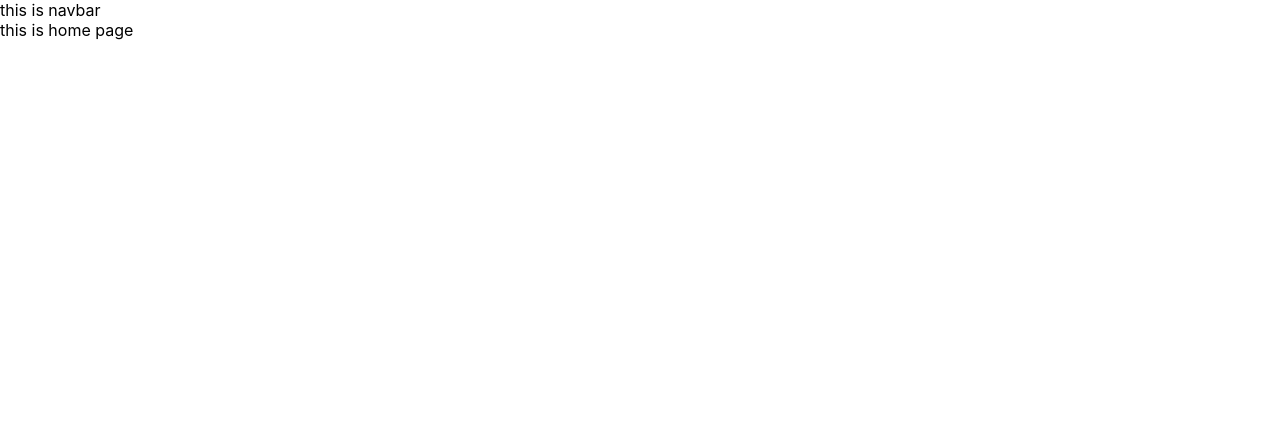
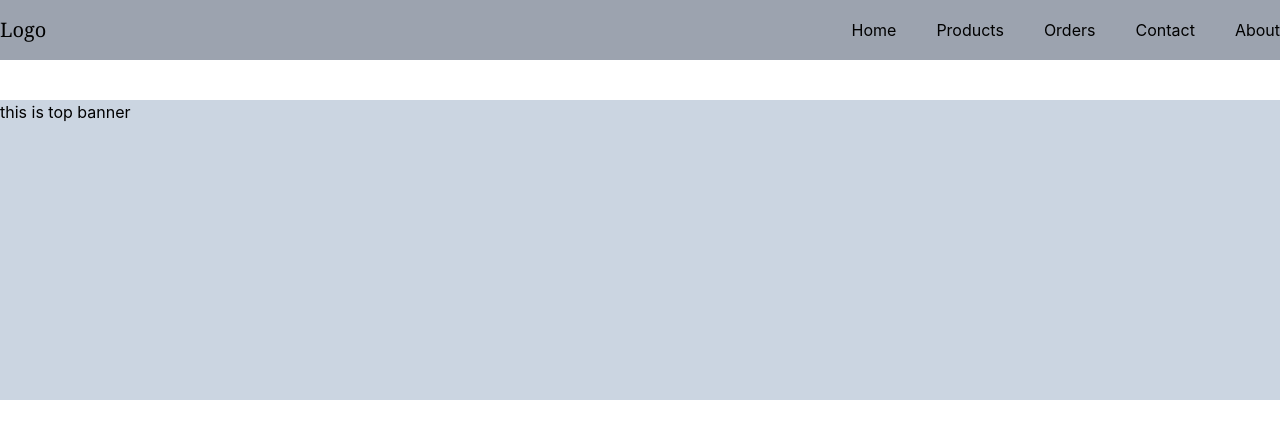
Before and after one commit to saadi001/Internship-test-QuadBTech, a React (Create React App) app: page / in a window 1280 px wide. Shown: the top 438 px of the page. Built offline with nearby package versions, Linux system fonts and the light colour scheme.

Commit message:
navbar added

```diff
--- a/package.json
+++ b/package.json
@@ -3,6 +3,7 @@
   "version": "0.1.0",
   "private": true,
   "dependencies": {
+    "@heroicons/react": "^2.0.14",
     "@testing-library/jest-dom": "^5.16.5",
     "@testing-library/react": "^13.4.0",
     "@testing-library/user-event": "^13.5.0",
@@ -35,5 +36,10 @@
       "last 1 firefox version",
       "last 1 safari version"
     ]
+  },
+  "devDependencies": {
+    "autoprefixer": "^10.4.13",
+    "postcss": "^8.4.21",
+    "tailwindcss": "^3.2.4"
   }
 }
--- /dev/null
+++ b/postcss.config.js
@@ -0,0 +1,6 @@
+module.exports = {
+  plugins: {
+    tailwindcss: {},
+    autoprefixer: {},
+  },
+}
--- a/src/Layout/Main.js
+++ b/src/Layout/Main.js
@@ -6,7 +6,9 @@ const Main = () => {
      return (
           <div>
                <Navbar></Navbar>
+               <div className='container mx-auto'>
                <Outlet></Outlet>
+               </div>
           </div>
      );
 };
--- a/src/Pages/Home/Home.js
+++ b/src/Pages/Home/Home.js
@@ -1,9 +1,10 @@
 import React from 'react';
+import TopBanner from './TopBanner/TopBanner';
 
 const Home = () => {
      return (
           <div>
-               this is home page
+               <TopBanner></TopBanner>
           </div>
      );
 };
--- /dev/null
+++ b/src/Pages/Home/TopBanner/TopBanner.js
@@ -0,0 +1,11 @@
+import React from 'react';
+
+const TopBanner = () => {
+     return (
+          <div className='h-[300px] bg-slate-300 my-10'>
+               this is top banner
+          </div>
+     );
+};
+
+export default TopBanner;
--- a/src/Pages/Shared/Navbar/Navbar.js
+++ b/src/Pages/Shared/Navbar/Navbar.js
@@ -1,10 +1,36 @@
-import React from 'react';
+import React, { useState } from 'react';
+import { Bars3Icon, XMarkIcon, } from '@heroicons/react/24/solid'
+import { Link } from 'react-router-dom';
 
 const Navbar = () => {
+     const [open, setOpen] = useState(false);
+     const routes = [
+          { id: 1, name: 'Home', path: '/Home' },
+          { id: 2, name: 'Products', path: '/Home' },
+          { id: 3, name: 'Orders', path: '/Home' },
+          { id: 4, name: 'Contact', path: '/Home' },
+          { id: 5, name: 'About', path: '/Home' }
+     ]
      return (
-          <div>
-               this is navbar
-          </div>
+          <nav className='bg-gray-400 py-4 '>
+               <div className='flex items-center container mx-auto'>
+                    <div onClick={() => setOpen(!open)} className="h-5 w-5 mx-2 md:hidden cursor-pointer">
+                         {
+                              open ? <XMarkIcon />
+                                   : <Bars3Icon />
+                         }
+                    </div>
+                    <div className='text-xl font-serif'>
+                         Logo
+                    </div>
+
+                    <ul className={` w-full bg-gray-400 md:flex justify-end  absolute md:static duration-300 ease-in ${open ? 'top-14 text-center font-bold' : 'top-[-150px]'}`}>
+                         {
+                              routes.map(route => <li className={`ml-10 text-center ${open && 'my-3'}`}><Link to={route.path}>{route.name}</Link></li>)
+                         }
+                    </ul>
+               </div>
+          </nav>
      );
 };
 
--- a/src/index.css
+++ b/src/index.css
@@ -1,3 +1,7 @@
+@tailwind base;
+@tailwind components;
+@tailwind utilities;
+
 body {
   margin: 0;
   font-family: -apple-system, BlinkMacSystemFont, 'Segoe UI', 'Roboto', 'Oxygen',
--- /dev/null
+++ b/tailwind.config.js
@@ -0,0 +1,8 @@
+/** @type {import('tailwindcss').Config} */
+module.exports = {
+  content: ["./src/**/*.{html,js}"],
+  theme: {
+    extend: {},
+  },
+  plugins: [],
+}
```
Also changed, not shown: 2 other files (tests, documents, lock files or other folders).
